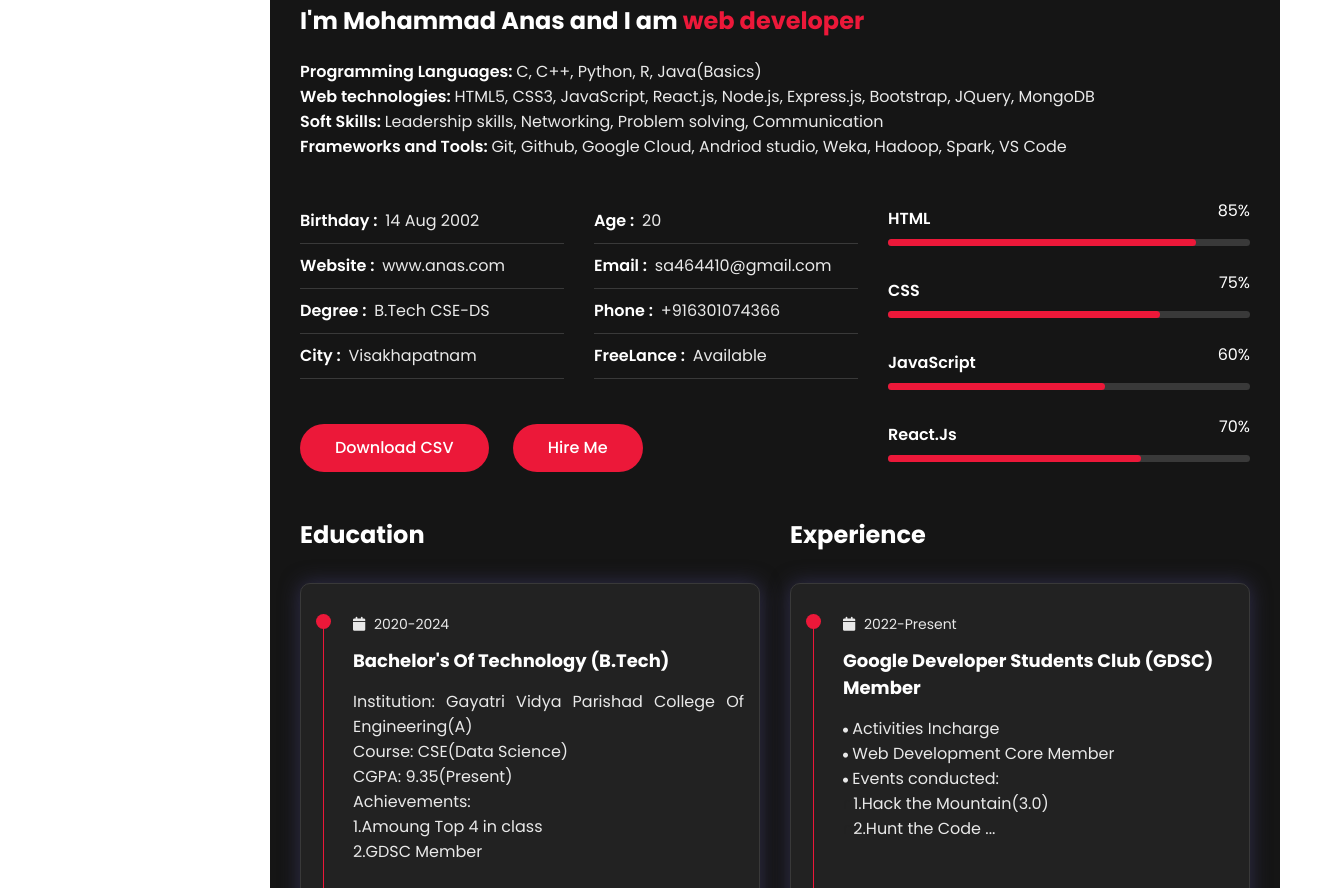
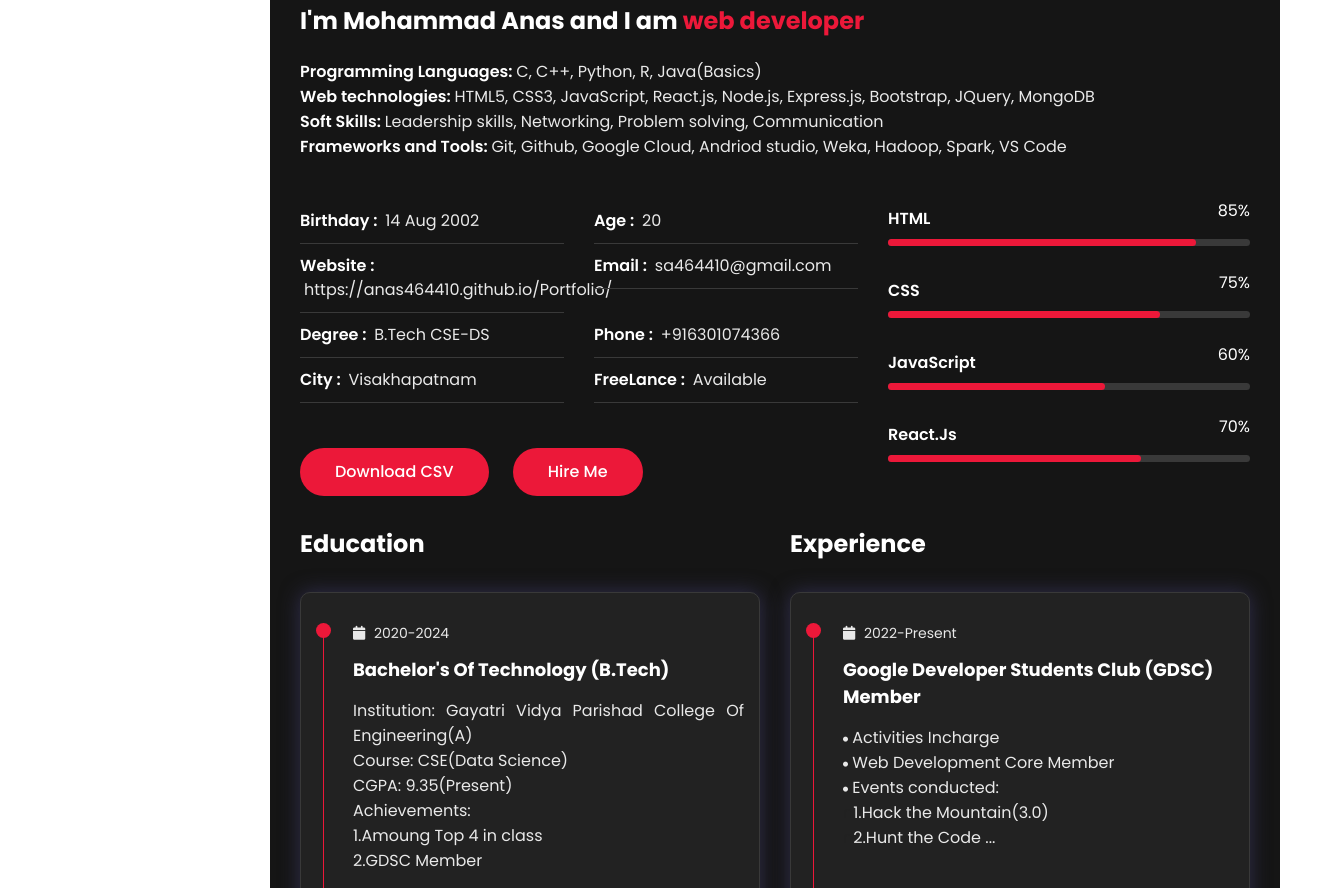
Before and after one commit to Anas464410/Portfolio, a plain HTML site: page index.html in a window 1280 px wide. Shown: the part 1007-1895 px from the top of the page, 1343 px wide, since content can reach past the window. Drawn offline with nearby package versions, Linux system fonts and the light colour scheme; a web font is replaced by a local one.

Commit message:
Updated website name

```diff
--- a/index.html
+++ b/index.html
@@ -113,7 +113,7 @@
                                             <p>Age : <span>20</span></p>
                                         </div>
                                         <div class="info-item pad-15">
-                                            <p>Website : <span>www.anas.com</span></p>
+                                            <p>Website : <span>https://anas464410.github.io/Portfolio/</span></p>
                                         </div>
                                         <div class="info-item pad-15">
                                             <p>Email : <span>sa464410@gmail.com</span></p>
@@ -487,7 +487,7 @@
                         <div class="contact-info-item pad-15">
                             <div class="icon"><i class="fa fa-globe-europe"></i></div>
                             <h4>Website</h4>
-                            <p>www.anas.com</p>
+                            <p>https://anas464410.github.io/Portfolio/</p>
                         </div>
 
                         <div class="contact-info-item pad-15">
```
